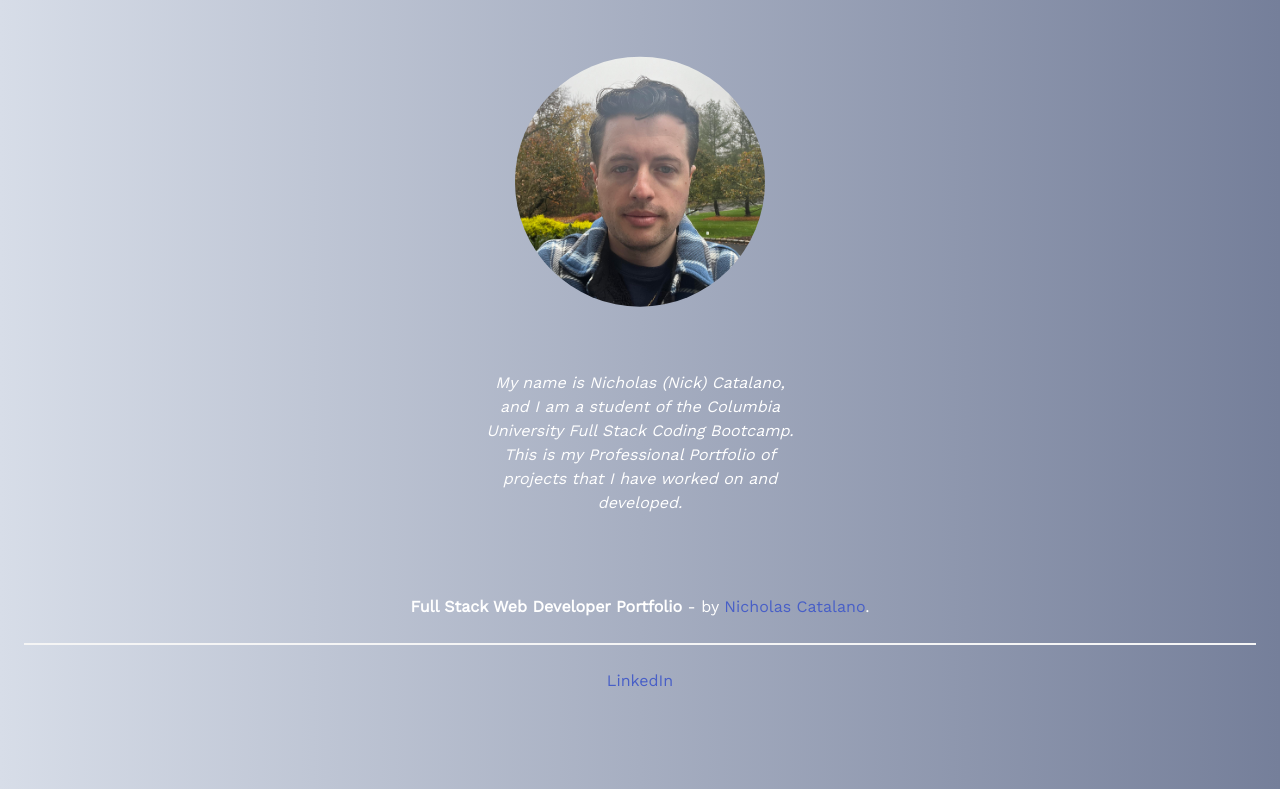
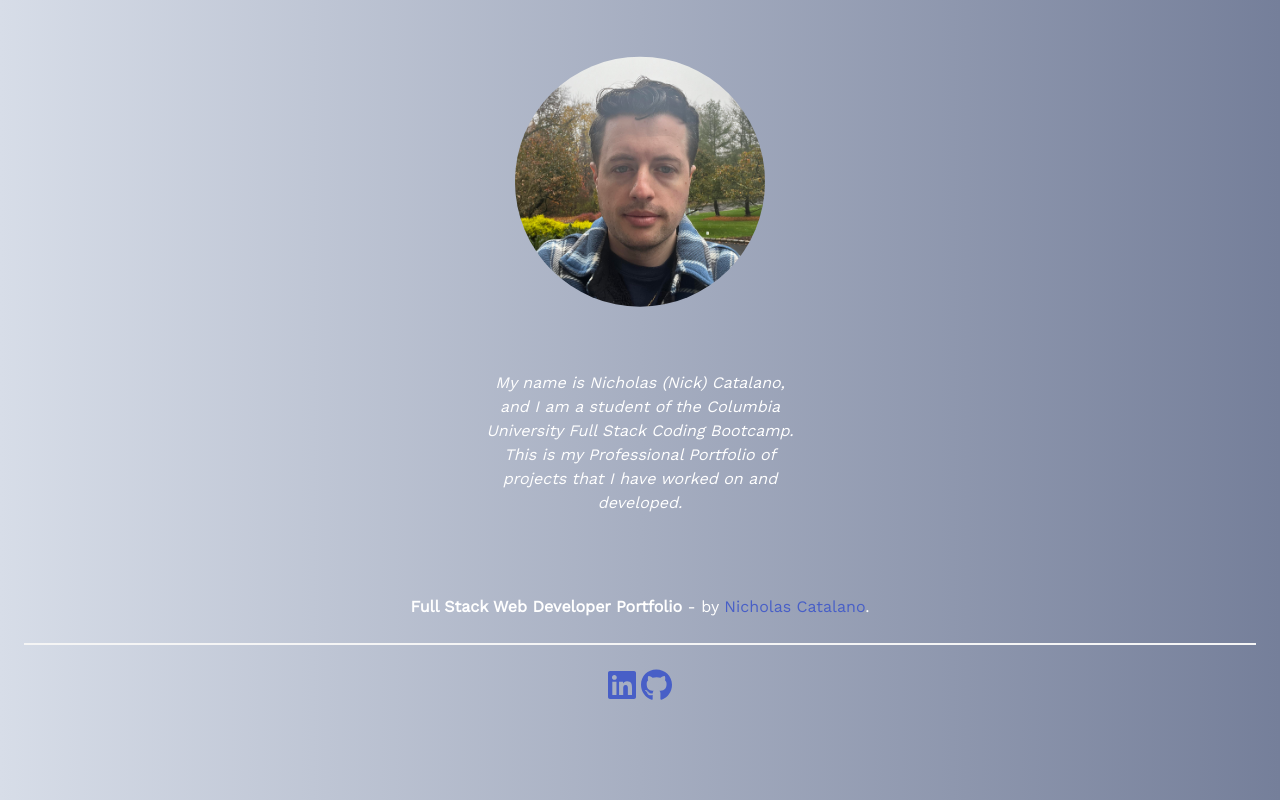
Before and after one commit to nicholascatalano/professional-portfolio, a React (Vite) app: page / in a window 1280 px wide. Shown: the part 254-1054 px from the top of the page. Built offline with nearby package versions, Linux system fonts and the light colour scheme.

Commit message:
installs npm package for FontAwesomeIcons, adds LinkedIn and Github icons to footer that link to my pages

```diff
--- a/package.json
+++ b/package.json
@@ -10,6 +10,9 @@
     "preview": "vite preview"
   },
   "dependencies": {
+    "@fortawesome/fontawesome-svg-core": "^6.5.1",
+    "@fortawesome/free-brands-svg-icons": "^6.5.1",
+    "@fortawesome/react-fontawesome": "^0.2.0",
     "axios": "^1.6.7",
     "bootstrap": "^5.3.2",
     "react": "^18.2.0",
--- a/src/components/Footer.jsx
+++ b/src/components/Footer.jsx
@@ -1,4 +1,6 @@
 import React from "react";
+import { FontAwesomeIcon } from "@fortawesome/react-fontawesome";
+import { faLinkedin, faGithub } from "@fortawesome/free-brands-svg-icons";
 
 function Footer() {
   return (
@@ -20,7 +22,14 @@
             target="_blank"
             rel="noreferrer"
           >
-            LinkedIn
+            <FontAwesomeIcon icon={faLinkedin} className="fa-2x" />
+          </a>{" "}
+          <a
+            href="https://github.com/nicholascatalano"
+            target="_blank"
+            rel="noreferrer"
+          >
+            <FontAwesomeIcon icon={faGithub} className="fa-2x" />
           </a>{" "}
         </p>
       </div>
```
Also changed, not shown: 1 other file (tests, documents, lock files or other folders).
